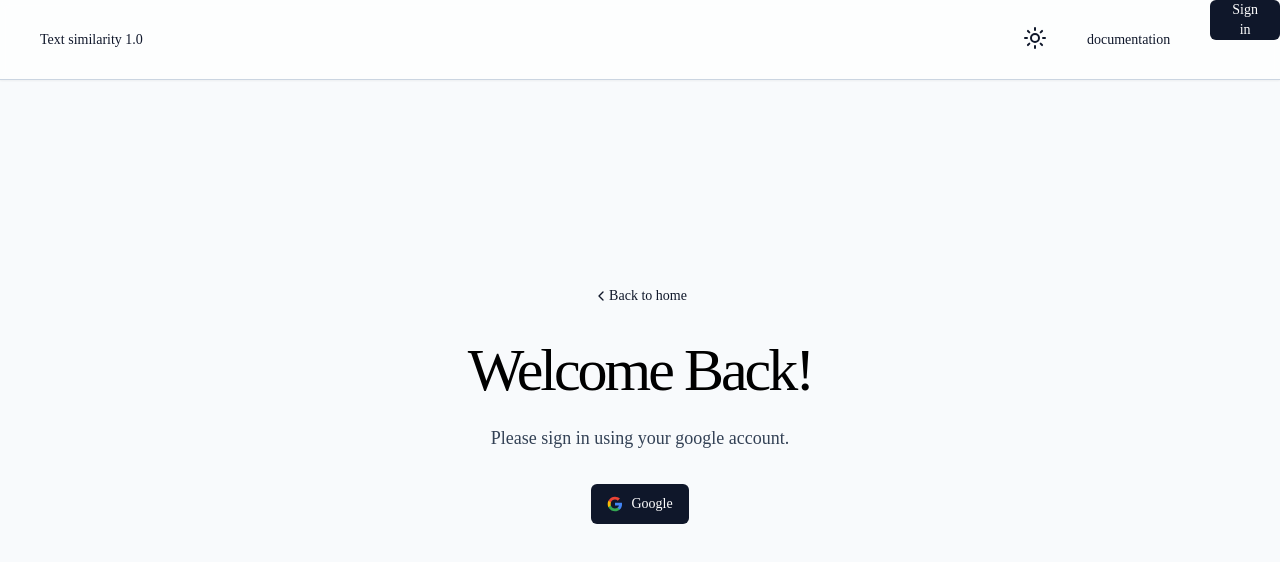
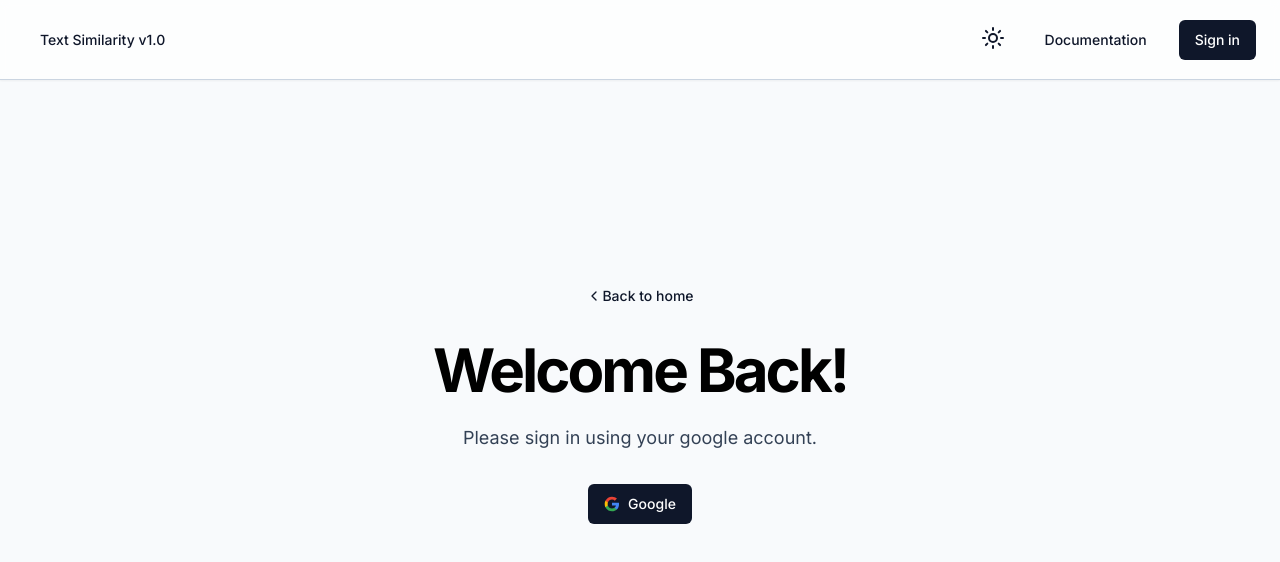
Before and after one commit to Mohammed-Younes1/similarity, a Next.js app: page /login in a window 1280 px wide. Shown: the top 562 px of the page. Built offline with nearby package versions, Linux system fonts and the light colour scheme; no server answers.

Commit message:
font fix

```diff
--- a/src/app/layout.tsx
+++ b/src/app/layout.tsx
@@ -16,8 +16,13 @@ export default function RootLayout({
   children: React.ReactNode;
 }) {
   return (
-    <html lang="en" className={"bg-white text-slate-900 antialiased"} >
-      <body className="min-h-screen bg-slate-50 dark:bg-slate-900 antialiased">
+
+    // <html lang="en" className={"bg-white text-slate-900 antialiased"} >
+    //   <body className="min-h-screen bg-slate-50 dark:bg-slate-900 antialiased">
+    <html
+      lang='en'
+      className={cn('bg-white text-slate-900 antialiased', inter.className)}>
+      <body className='min-h-screen bg-slate-50 dark:bg-slate-900  antialiased'>
         <Providers>
           {children}
           <Toaster position='bottom-right'/>
--- a/src/app/page.tsx
+++ b/src/app/page.tsx
@@ -1,6 +1,3 @@
-
-
-import { Inter } from 'next/font/google'
 import LargeHeading from '../components/ui/LargeHeading'
 
 import type { Metadata } from 'next'
--- a/src/components/Navbar.tsx
+++ b/src/components/Navbar.tsx
@@ -17,7 +17,7 @@ const Navbar = async () => {
     <div className="fixed backdrop-blur-sm bg-white/75 dark:bg-slate-900/75 z-50 top-0 left-0 right-0 h-20 border-b border-slate-300 dark:border-slate-700 shadow-sm flex item-center justify-between">
       <div className="container max-w-7xl mx-auto w-full flex justify-between items-center">
         <Link href="/" className={buttonVariants({ variant: "link" })}>
-          Text similarity 1.0
+          Text Similarity v1.0
         </Link>
         <div className="md:hidden">
           <ThemeToggle />
@@ -28,24 +28,23 @@ const Navbar = async () => {
             href="/documentation"
             className={buttonVariants({ variant: "ghost" })}
           >
-            documentation
+            Documentation
           </Link>
-
-        </div>
-      </div>
-      {session ? (
+          {session ? (
             <>
               <Link
                 className={buttonVariants({ variant: "ghost" })}
                 href="/dashboard"
               >
-                dashboard
+                Dashboard
               </Link>
               <SignOutButton />
             </>
           ) : (
             <SignInButton />
           )}
+        </div>
+      </div>
     </div>
   );
 };
--- a/src/components/ui/LargeHeading.tsx
+++ b/src/components/ui/LargeHeading.tsx
@@ -3,7 +3,7 @@ import { VariantProps, cva } from "class-variance-authority";
 import { cn } from "@/lib/utils";
 
 const headingVariants = cva(
-  "text-black dark:text-white text-center lg:text-left font-extrablod leading-tight tracking-tighter",
+  "text-black font-bold dark:text-white text-center lg:text-left font-extrablod leading-tight tracking-tighter",
   {
     variants: {
       size: {
--- a/src/components/ui/Paragraph.tsx
+++ b/src/components/ui/Paragraph.tsx
@@ -3,7 +3,7 @@ import { VariantProps, cva } from "class-variance-authority";
 import { cn } from "@/lib/utils";
 
 const paragraphVariants = cva(
-  "max-w-prose text-slate-700 dark:text-slate-300 mb-2 text-center",
+  "max-w-prose text-slate-700 font-normal dark:text-slate-300 mb-2 text-center",
   {
     variants: {
       size: {
```
Also changed, not shown: 2 other files (tests, documents, lock files or other folders).
